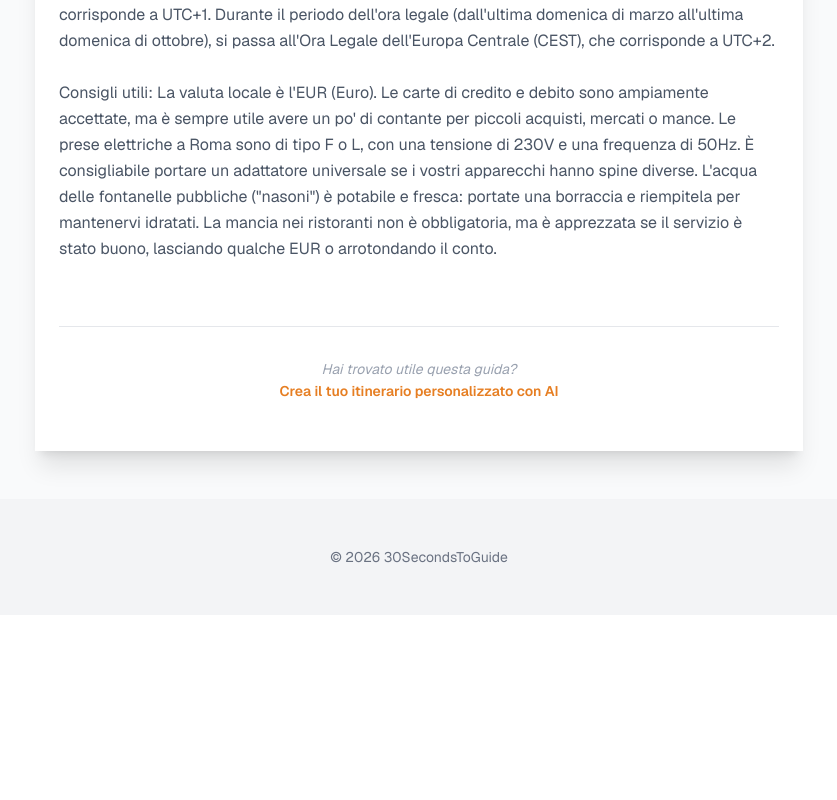
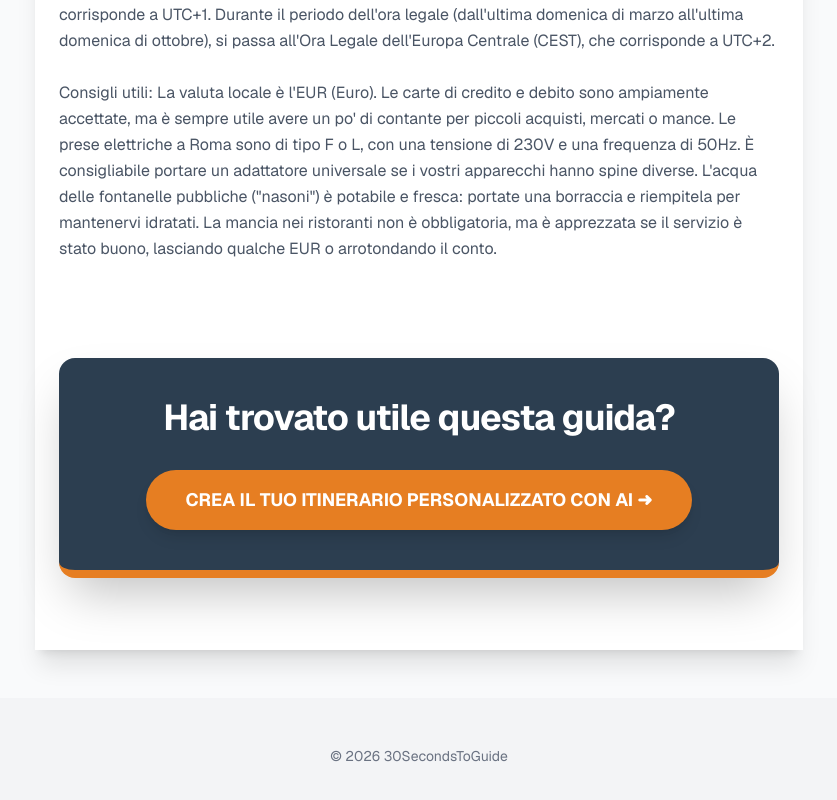
Before and after one commit to Fax79/30seconds-seo, a Next.js app: page /roma in a window 1280 px wide. Shown: the part 8674-9474 px from the top of the page, without its empty margins (221-1058 px from the left). Before the commit the page ends 9289 px from the top, so only its background shows below. Built offline with nearby package versions, Linux system fonts and the light colour scheme.

Commit message:
CTA nuova

```diff
--- a/app/[city]/page.tsx
+++ b/app/[city]/page.tsx
@@ -1,7 +1,7 @@
 import destinations from '@/data/destinations.json';
 import { notFound } from 'next/navigation';
 
-// --- Tipi aggiornati in base al nuovo JSON ---
+// --- Tipi aggiornati ---
 type Widget = {
   type: string;
   label: string;
@@ -18,8 +18,6 @@ type Section = {
   widget?: Widget | null;
 };
 
-// Se hai un file di tipi separato, aggiorna anche lì l'interfaccia Destination
-// Qui faccio un cast rapido per brevità nel componente
 type CityData = {
   slug: string;
   meta_title: string;
@@ -57,14 +55,12 @@ export default async function CityPage({ params }: Props) {
 
   if (!rawCityData) { return notFound(); }
 
-  // Cast dei dati al nuovo tipo (assicurati che il JSON corrisponda!)
   const cityData = rawCityData as unknown as CityData;
 
   // Render Widget Dinamico
   const renderWidget = (widget: Widget) => {
     if (!widget || !widget.url) return null;
 
-    // Caso 1: Widget con Immagine (es. Banner Tiqets o Heymondo)
     if (widget.image) {
       return (
         <a
@@ -78,7 +74,6 @@ export default async function CityPage({ params }: Props) {
       );
     }
 
-    // Caso 2: Widget "Card" (es. Voli, Hotel, Download PDF)
     return (
       <a
         href={widget.url}
@@ -100,7 +95,7 @@ export default async function CityPage({ params }: Props) {
 
   return (
     <div className="min-h-screen bg-gray-50 font-sans">
-      {/* HERO SECTION - Invariata */}
+      {/* HERO SECTION */}
       <header className="relative h-[60vh] flex items-center justify-center">
         <div className="absolute inset-0 bg-black/40 z-10"></div>
         <img src={cityData.hero_image} alt={cityData.hero_title} className="absolute inset-0 w-full h-full object-cover"/>
@@ -123,8 +118,6 @@ export default async function CityPage({ params }: Props) {
         <div className="space-y-12">
             {cityData.sections?.map((section, index) => (
                 <section key={index} className="border-b border-gray-100 last:border-0 pb-12 last:pb-0">
-
-                    {/* Titolo Sezione */}
                     <h2 className="text-2xl font-bold text-[#2C3E50] mb-4 flex items-center">
                         <span className="bg-[#E67E22] text-white w-8 h-8 rounded-full flex items-center justify-center text-sm mr-3 font-bold shadow-sm">
                             {index + 1}
@@ -132,12 +125,10 @@ export default async function CityPage({ params }: Props) {
                         {section.title}
                     </h2>
 
-                    {/* Contenuto Testuale (gestisce i newlines \n) */}
                     <div className="prose prose-lg text-gray-600 whitespace-pre-line leading-relaxed">
                         {section.content}
                     </div>
 
-                    {/* Widget Specifico per questa sezione (se presente) */}
                     {section.widget && (
                         <div className="mt-6">
                             {renderWidget(section.widget)}
@@ -147,10 +138,23 @@ export default async function CityPage({ params }: Props) {
             ))}
         </div>
 
-        {/* FOOTER INTERNO ALLA CARD (Opzionale, richiamo finale) */}
-        <div className="mt-16 pt-8 border-t border-gray-200 text-center">
-             <p className="text-gray-400 text-sm italic">Hai trovato utile questa guida?</p>
-             <a href="https://www.30secondstoguide.it" className="text-[#E67E22] font-semibold hover:underline text-sm">Crea il tuo itinerario personalizzato con AI</a>
+        {/* CALL TO ACTION FINALE */}
+        <div className="mt-24 mb-6">
+            <div className="bg-[#2C3E50] rounded-2xl p-10 text-center text-white shadow-2xl relative overflow-hidden group border-b-8 border-[#E67E22]">
+                {/* Effetto decorativo sfondo */}
+                <div className="absolute top-0 left-0 w-full h-full bg-white/5 opacity-0 group-hover:opacity-10 transition-opacity duration-500"></div>
+
+                <h3 className="text-3xl md:text-4xl font-bold mb-8 tracking-tight">
+                    Hai trovato utile questa guida?
+                </h3>
+
+                <a
+                    href="https://www.30secondstoguide.it"
+                    className="inline-block bg-[#E67E22] text-white font-bold text-lg py-4 px-10 rounded-full shadow-lg hover:bg-[#D35400] hover:shadow-xl hover:-translate-y-1 transition-all duration-300"
+                >
+                    CREA IL TUO ITINERARIO PERSONALIZZATO CON AI ➜
+                </a>
+            </div>
         </div>
 
       </main>
```
